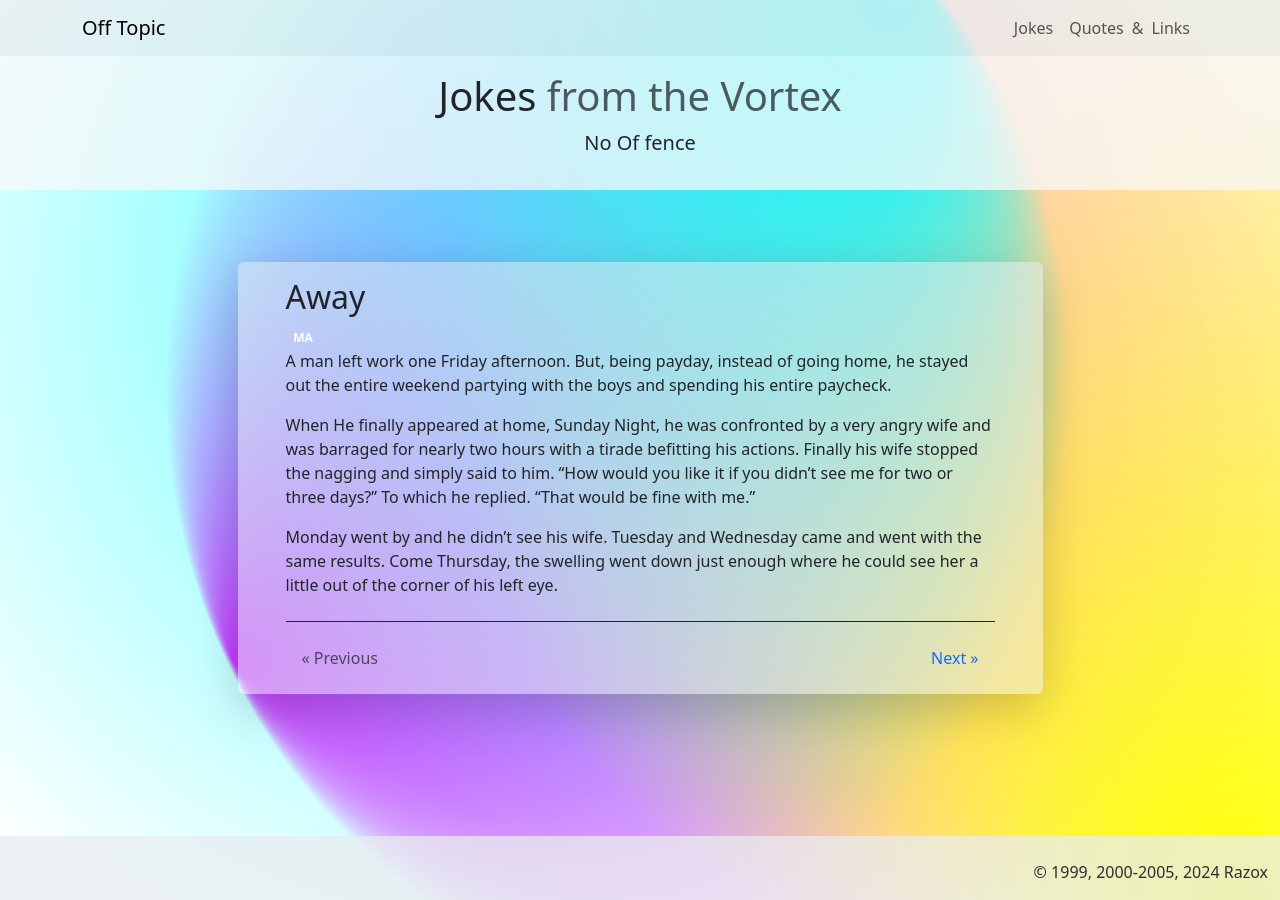
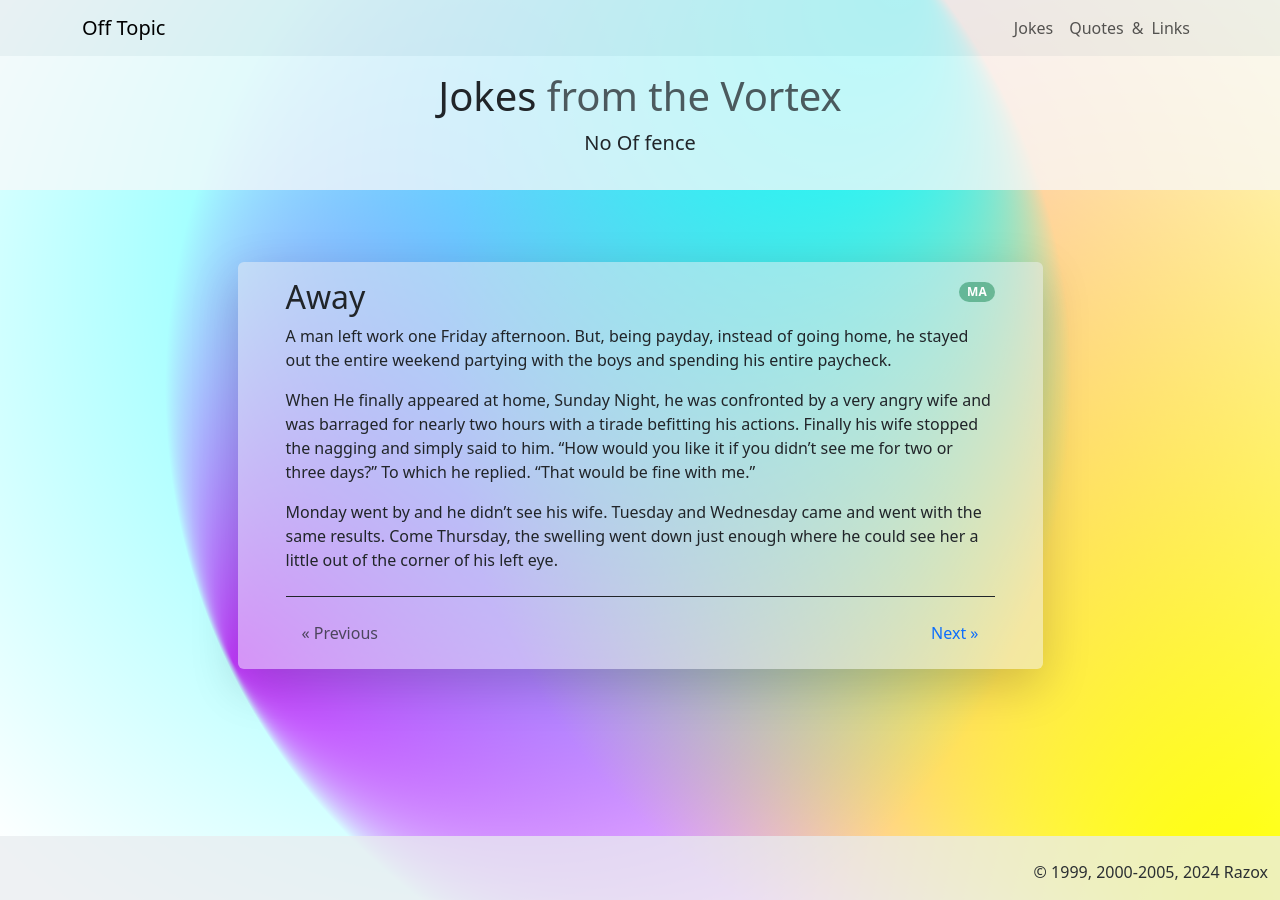
Before and after one commit to raz0x/razox, a Jekyll site: the page built from _jokes/away.md, in a window 1280 px wide. Built offline with Jekyll 4.4.1, drawn with Linux system fonts in a browser that asks for light colours.

Commit message:
Update joke.html

```diff
--- a/_layouts/joke.html
+++ b/_layouts/joke.html
@@ -35,13 +35,8 @@ page.lead: "No&nbsp;Of&nbsp;fence"
 <section class="col col-md-9 mx-auto p-3 my-5">
     <div class="bg-body-secondary bg-opacity-50 shadow-lg rounded py-3 px-5">
             <article class="mb-3 pb-2 border-bottom border-dark">
+            {% if page.tags %}<div class="float-end">{% for tag in page.tags %}<span class="badge rounded-pill text-bg-{% if tag == " MA" or tag=="M" %}danger{% elsif tag=="PG" %}warning{% else %}success{% endif %}">{{ tag }}</span>{% endfor %}</div>{% endif %}
             <h2 class="joke-title">{{ page.subject }}</h2>
-            {% if page.tags %}
-            {% for tag in page.tags %}
-            <span class="badge rounded-pill">{{ tag }}</span>
-            {% endfor %}
-            {% endif %}
-
             {{ content }}
             </article>
             <ul id="pager" class="nav justify-content-between">
```
